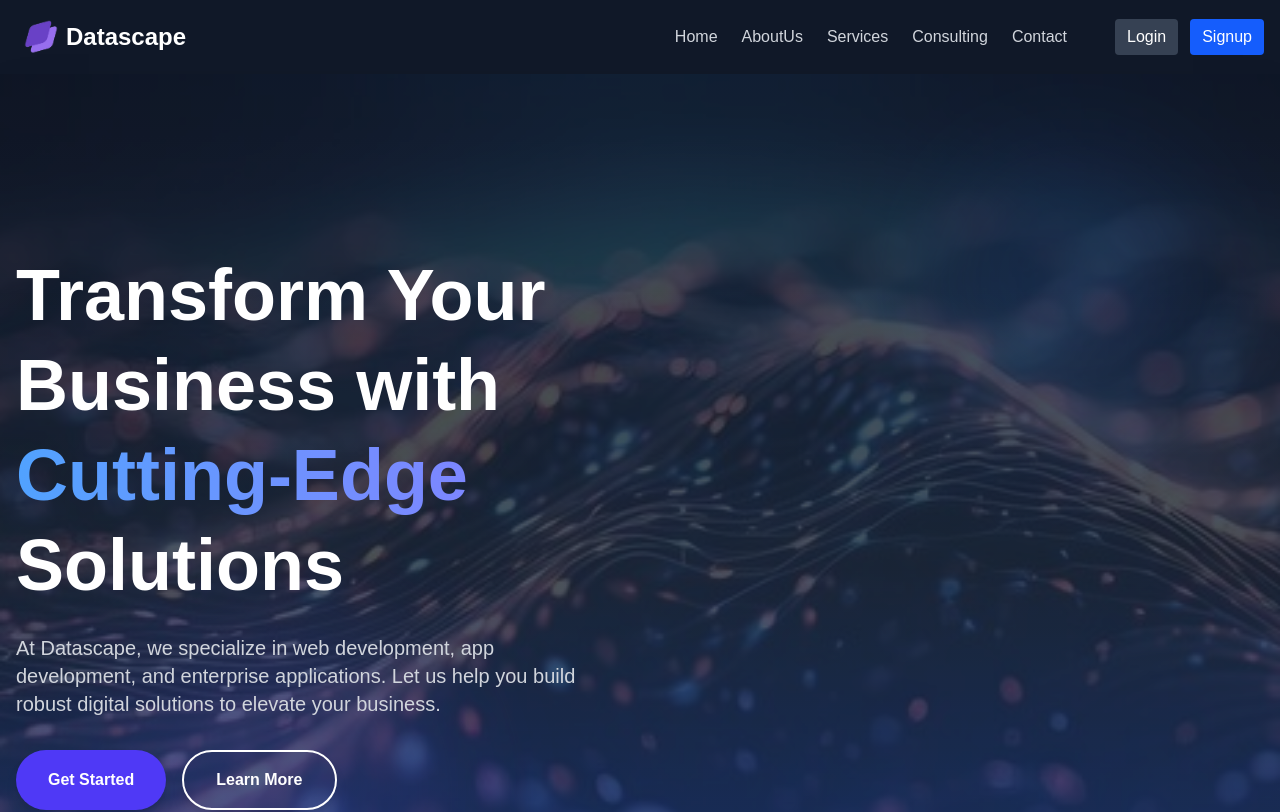
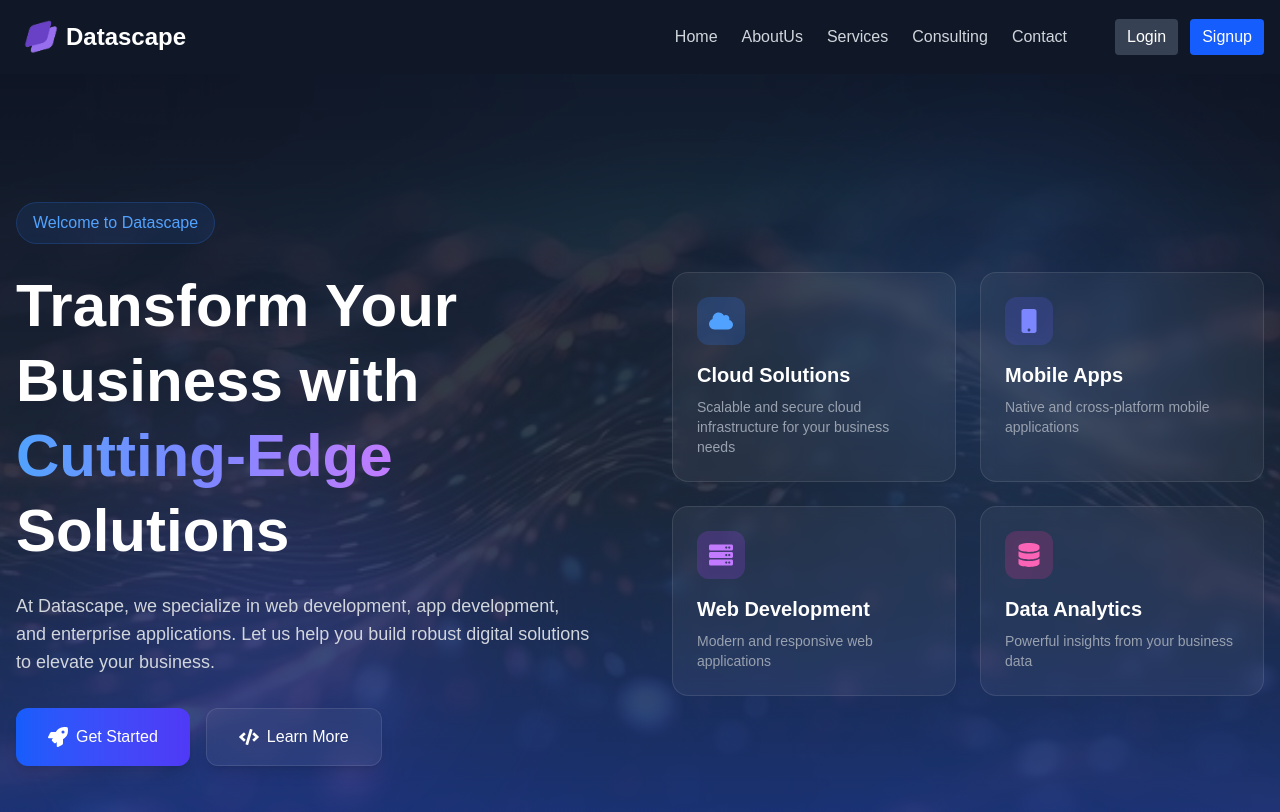
Before and after one commit to MuhammadAhmad338/datascape, a Next.js app: page / in a window 1280 px wide. Shown: the top 812 px of the page. Built offline with nearby package versions, Linux system fonts and the light colour scheme.

Commit message:
latest commits

```diff
--- a/app/components/Header/Header.tsx
+++ b/app/components/Header/Header.tsx
@@ -1,8 +1,8 @@
 "use client"
-import { useState, useEffect } from "react"
-import { useRouter } from "next/navigation"
 import Link from "next/link";
 import Image from "next/image";
+import { useState, useEffect } from "react";
+import { useRouter } from "next/navigation";
 import { motion, AnimatePresence } from "framer-motion";
 
 const Header = () => {
--- a/app/components/Hero/Hero.tsx
+++ b/app/components/Hero/Hero.tsx
@@ -2,6 +2,7 @@
 import React, { useEffect, useState } from "react";
 import { motion } from "framer-motion";
 import Image from "next/image";
+import { FaRocket, FaCode, FaServer, FaDatabase, FaCloud, FaMobile } from "react-icons/fa";
 
 const HeroComponent = () => {
     const [isVisible, setIsVisible] = useState(false);
@@ -11,14 +12,14 @@ const HeroComponent = () => {
     }, []);
 
     return (
-        <section className="relative min-h-screen bg-gradient-to-b from-gray-900 via-gray-800 to-blue-900 text-white overflow-hidden shadow-2xl">
+        <section className="relative min-h-screen bg-gradient-to-b from-gray-900 via-gray-800 to-blue-900 text-white overflow-hidden">
             {/* Main Background Image */}
             <div className="absolute inset-0 z-0">
                 <Image
                     src="/image.jpg"
                     alt="Hero Background"
                     fill
-                    className="object-cover opacity-20"
+                    className="object-cover opacity-10"
                     priority
                 />
             </div>
@@ -27,21 +28,21 @@ const HeroComponent = () => {
             <div className="absolute inset-0 z-0">
                 <motion.div
                     initial={{ opacity: 0, scale: 0.8 }}
-                    animate={{ opacity: 0.1, scale: 1 }}
+                    animate={{ opacity: 0.15, scale: 1 }}
                     transition={{ duration: 1.5, ease: "easeOut" }}
-                    className="absolute top-20 right-20 w-64 h-64 bg-blue-500 rounded-full filter blur-3xl"
+                    className="absolute top-20 right-20 w-96 h-96 bg-blue-500 rounded-full filter blur-[100px]"
                 />
                 <motion.div
                     initial={{ opacity: 0, scale: 0.8 }}
-                    animate={{ opacity: 0.1, scale: 1 }}
+                    animate={{ opacity: 0.15, scale: 1 }}
                     transition={{ duration: 1.5, ease: "easeOut", delay: 0.2 }}
-                    className="absolute bottom-20 left-20 w-96 h-96 bg-indigo-500 rounded-full filter blur-3xl"
+                    className="absolute bottom-20 left-20 w-96 h-96 bg-indigo-500 rounded-full filter blur-[100px]"
                 />
             </div>
 
             {/* Content Container */}
-            <div className="container mx-auto px-4 py-32 lg:py-44 relative z-10 mb-20">
-                <div className="grid grid-cols-1 lg:grid-cols-2 gap-12 items-center">
+            <div className="container mx-auto px-4 py-20 lg:py-32 relative z-10">
+                <div className="grid grid-cols-1 lg:grid-cols-2 gap-16 items-center">
                     {/* Text Content */}
                     <motion.div
                         initial={{ opacity: 0, x: -50 }}
@@ -49,88 +50,93 @@ const HeroComponent = () => {
                         transition={{ duration: 1, ease: "easeOut" }}
                         className="text-center lg:text-left"
                     >
-                        <h1 className="text-5xl md:text-7xl font-extrabold mb-6 leading-tight">
+                        <motion.div
+                            initial={{ opacity: 0, y: 20 }}
+                            animate={{ opacity: isVisible ? 1 : 0, y: isVisible ? 0 : 20 }}
+                            transition={{ duration: 0.5, delay: 0.2 }}
+                            className="inline-block px-4 py-2 rounded-full bg-blue-500/10 border border-blue-500/20 mb-6"
+                        >
+                            <span className="text-blue-400 font-medium">Welcome to Datascape</span>
+                        </motion.div>
+                        <h1 className="text-4xl md:text-6xl font-bold mb-6 leading-tight">
                             Transform Your Business with{" "}
-                            <span className="text-transparent bg-clip-text bg-gradient-to-r from-blue-400 to-indigo-400">
+                            <span className="text-transparent bg-clip-text bg-gradient-to-r from-blue-400 via-indigo-400 to-purple-400">
                                 Cutting-Edge
                             </span>{" "}
                             Solutions
                         </h1>
-                        <p className="text-lg md:text-xl text-gray-300 mb-8 max-w-xl mx-auto lg:mx-0">
+                        <p className="text-lg text-gray-300 mb-8 max-w-xl mx-auto lg:mx-0">
                             At Datascape, we specialize in web development, app development, and enterprise applications. Let us help you build robust digital solutions to elevate your business.
                         </p>
                         <div className="flex flex-col sm:flex-row gap-4 justify-center lg:justify-start">
                             <motion.button
-                                whileHover={{ scale: 1.05 }}
-                                whileTap={{ scale: 0.95 }}
-                                className="bg-indigo-600 text-white font-semibold px-8 py-4 rounded-full shadow-lg hover:bg-indigo-700 transition-all duration-300 hover:cursor-pointer"
+                                whileHover={{ scale: 1.02 }}
+                                whileTap={{ scale: 0.98 }}
+                                className="bg-gradient-to-r from-blue-600 to-indigo-600 text-white font-medium px-8 py-4 rounded-xl shadow-lg hover:shadow-blue-500/25 transition-all duration-300 flex items-center gap-2"
                             >
+                                <FaRocket className="w-5 h-5" />
                                 Get Started
                             </motion.button>
                             <motion.button
-                                whileHover={{ scale: 1.05 }}
-                                whileTap={{ scale: 0.95 }}
-                                className="bg-transparent border-2 border-white text-white font-semibold px-8 py-4 rounded-full shadow-lg hover:bg-white hover:text-gray-900 transition-all duration-300 hover:cursor-pointer"
+                                whileHover={{ scale: 1.02 }}
+                                whileTap={{ scale: 0.98 }}
+                                className="bg-white/5 backdrop-blur-sm border border-white/10 text-white font-medium px-8 py-4 rounded-xl shadow-lg hover:bg-white/10 transition-all duration-300 flex items-center gap-2"
                             >
+                                <FaCode className="w-5 h-5" />
                                 Learn More
                             </motion.button>
                         </div>
                     </motion.div>
 
-                    {/* Hero Image */}
+                    {/* Hero Cards */}
                     <motion.div
                         initial={{ opacity: 0, x: 50 }}
                         animate={{ opacity: isVisible ? 1 : 0, x: isVisible ? 0 : 50 }}
                         transition={{ duration: 1, ease: "easeOut", delay: 0.2 }}
                         className="relative"
                     >
-                        <div className="relative w-full h-[400px]">
-                            {/* <Image
-                                src="/images/hero-main.png"
-                                alt="Hero Illustration"
-                                fill
-                                className="object-contain"
-                                priority
-                            /> */}
+                        <div className="grid grid-cols-2 gap-6">
+                            <motion.div
+                                whileHover={{ y: -5 }}
+                                className="bg-white/5 backdrop-blur-sm rounded-2xl p-6 border border-white/10"
+                            >
+                                <div className="w-12 h-12 rounded-xl bg-blue-500/20 flex items-center justify-center mb-4">
+                                    <FaCloud className="w-6 h-6 text-blue-400" />
+                                </div>
+                                <h3 className="text-xl font-semibold mb-2">Cloud Solutions</h3>
+                                <p className="text-gray-400 text-sm">Scalable and secure cloud infrastructure for your business needs</p>
+                            </motion.div>
+                            <motion.div
+                                whileHover={{ y: -5 }}
+                                className="bg-white/5 backdrop-blur-sm rounded-2xl p-6 border border-white/10"
+                            >
+                                <div className="w-12 h-12 rounded-xl bg-indigo-500/20 flex items-center justify-center mb-4">
+                                    <FaMobile className="w-6 h-6 text-indigo-400" />
+                                </div>
+                                <h3 className="text-xl font-semibold mb-2">Mobile Apps</h3>
+                                <p className="text-gray-400 text-sm">Native and cross-platform mobile applications</p>
+                            </motion.div>
+                            <motion.div
+                                whileHover={{ y: -5 }}
+                                className="bg-white/5 backdrop-blur-sm rounded-2xl p-6 border border-white/10"
+                            >
+                                <div className="w-12 h-12 rounded-xl bg-purple-500/20 flex items-center justify-center mb-4">
+                                    <FaServer className="w-6 h-6 text-purple-400" />
+                                </div>
+                                <h3 className="text-xl font-semibold mb-2">Web Development</h3>
+                                <p className="text-gray-400 text-sm">Modern and responsive web applications</p>
+                            </motion.div>
+                            <motion.div
+                                whileHover={{ y: -5 }}
+                                className="bg-white/5 backdrop-blur-sm rounded-2xl p-6 border border-white/10"
+                            >
+                                <div className="w-12 h-12 rounded-xl bg-pink-500/20 flex items-center justify-center mb-4">
+                                    <FaDatabase className="w-6 h-6 text-pink-400" />
+                                </div>
+                                <h3 className="text-xl font-semibold mb-2">Data Analytics</h3>
+                                <p className="text-gray-400 text-sm">Powerful insights from your business data</p>
+                            </motion.div>
                         </div>
-                        {/* Floating Elements */}
-                        <motion.div
-                            animate={{
-                                y: [0, -20, 0],
-                            }}
-                            transition={{
-                                duration: 4,
-                                repeat: Infinity,
-                                ease: "easeInOut",
-                            }}
-                            className="absolute top-10 right-10 w-20 h-20"
-                        >
-                            {/* <Image
-                                src="/images/tech-icon-1.png"
-                                alt="Technology Icon"
-                                fill
-                                className="object-contain"
-                            /> */}
-                        </motion.div>
-                        <motion.div
-                            animate={{
-                                y: [0, 20, 0],
-                            }}
-                            transition={{
-                                duration: 4,
-                                repeat: Infinity,
-                                ease: "easeInOut",
-                                delay: 1,
-                            }}
-                            className="absolute bottom-10 left-10 w-20 h-20"
-                        >
-                            {/* <Image
-                                src="/images/tech-icon-2.png"
-                                alt="Technology Icon"
-                                fill
-                                className="object-contain"
-                            /> */}
-                        </motion.div>
                     </motion.div>
                 </div>
             </div>
--- a/app/page.tsx
+++ b/app/page.tsx
@@ -3,6 +3,7 @@ import HeroComponent from "@/app/components/Hero/Hero";
 import Process from "@/app/components/Process/Process";
 import Services from "./components/Services/Services";
 import Features from "./components/Features/Features";
+
 
 export default function Home() {
   return (
--- a/package.json
+++ b/package.json
@@ -19,7 +19,8 @@
     "nodemailer": "^7.0.3",
     "react": "^19.0.0",
     "react-chartjs-2": "^5.3.0",
-    "react-dom": "^19.0.0"
+    "react-dom": "^19.0.0",
+    "react-icons": "^5.5.0"
   },
   "devDependencies": {
     "@tailwindcss/postcss": "^4",
```
Also changed, not shown: 1 other file (tests, documents, lock files or other folders).
